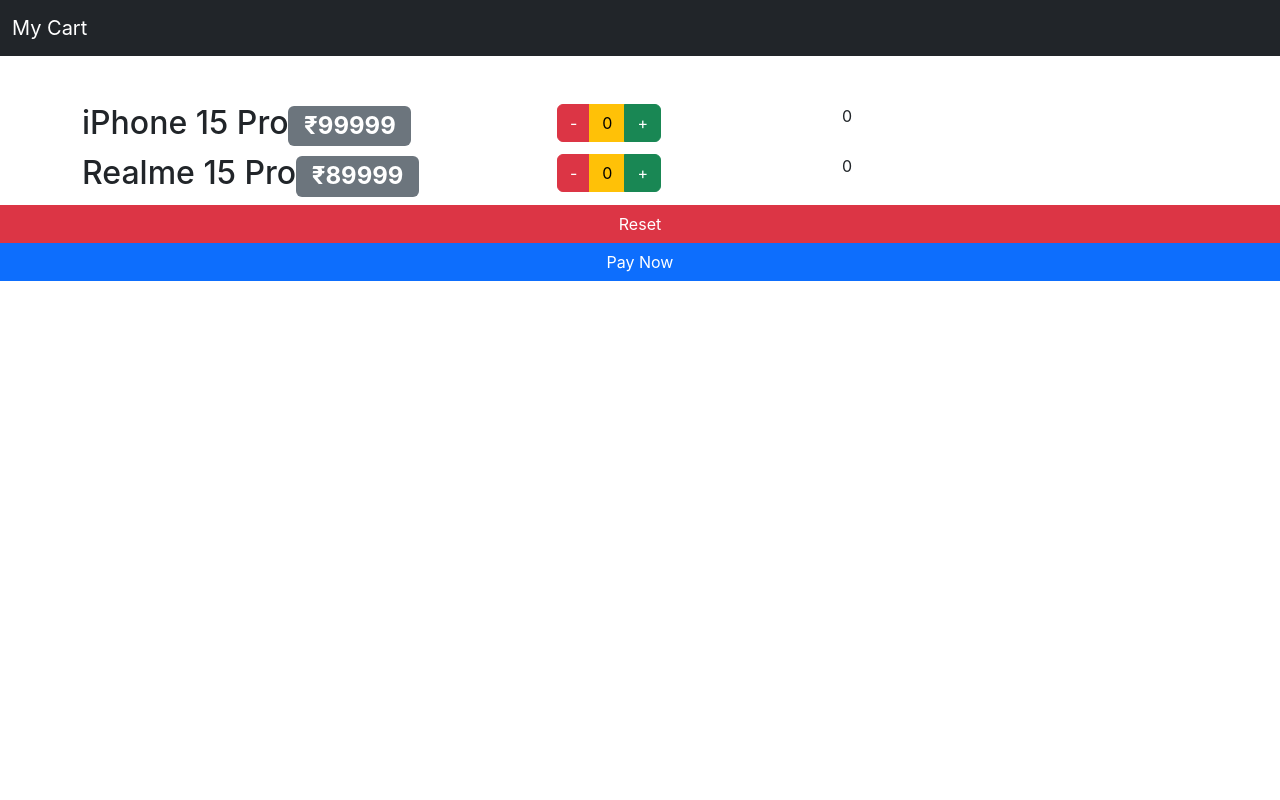
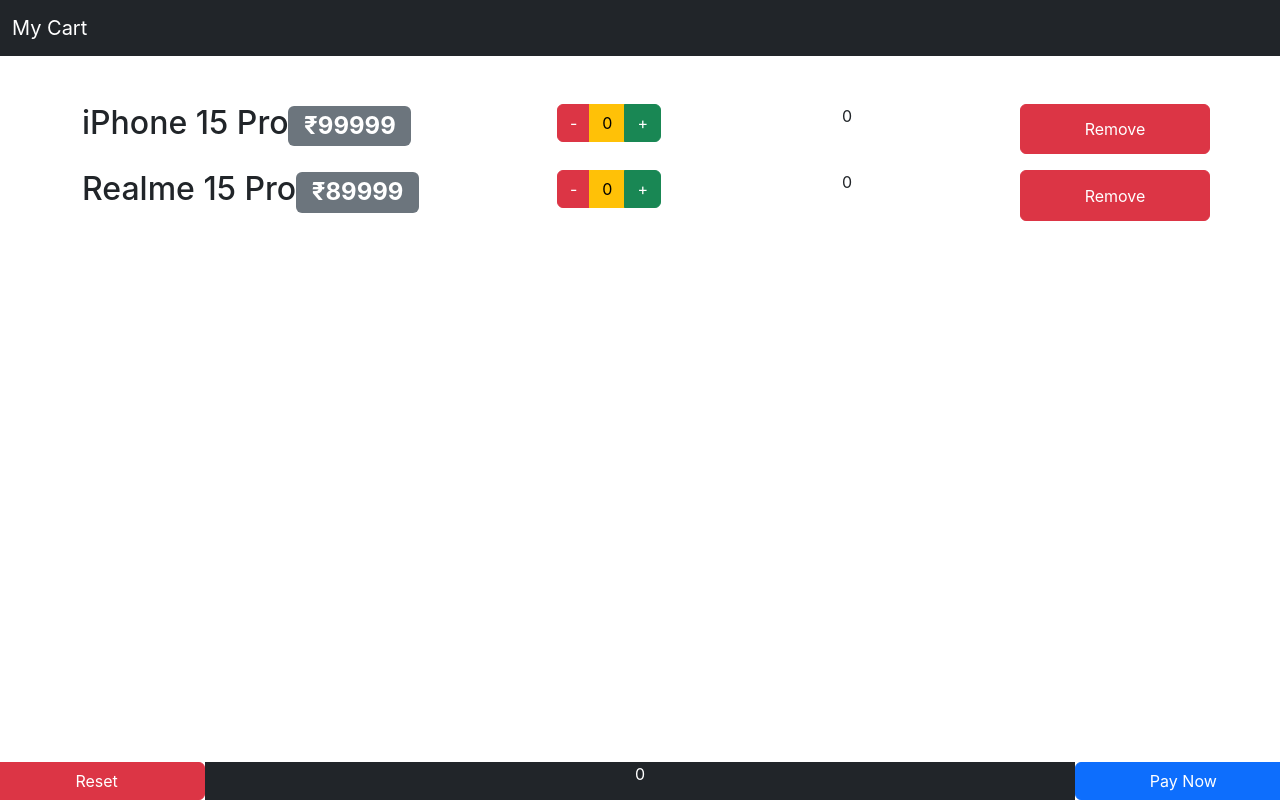
Before and after one commit to bcreativex/shop_cart, a React (Create React App) app: page / in a window 1280 px wide. Built offline with nearby package versions, Linux system fonts and the light colour scheme.

Commit message:
total amount

```diff
--- a/src/App.js
+++ b/src/App.js
@@ -20,20 +20,39 @@ function App() {
   ];
 
   let [productList, setProductList] = useState(products);
+  let [totalAmount, setTotalAmount] = useState(0);
 
   const incrementQuantity = (index) => {
     let newProductList = [...productList];
+    let newTotalAmount = totalAmount;
     newProductList[index].quantity++;
+    newTotalAmount += newProductList[index].price;
+    setTotalAmount(newTotalAmount);
     setProductList(newProductList);
   };
 
   const decrementQuantity = (index) => {
     let newProductList = [...productList];
-    newProductList[index].quantity > 0
-      ? newProductList[index].quantity--
-      : (newProductList[index].quantity = 0);
+    let newTotalAmount = totalAmount;
+
+   if ( newProductList[index].quantity > 0)
+    {
+      newProductList[index].quantity--;
+      newTotalAmount -= newProductList[index].price;
+    }
+    setTotalAmount(newTotalAmount);
     setProductList(newProductList);
   };
+
+  const resetQuantity = () => {
+    let newProductList = [...productList];
+    newProductList.map((products) => {
+      products.quantity = 0
+    })
+    setProductList(newProductList);
+    setTotalAmount(0);
+  }
+
 
   return (
     <>
@@ -45,7 +64,7 @@ function App() {
           decrementQuantity={decrementQuantity}
         />
       </main>
-      <Footer/>
+      <Footer totalAmount={totalAmount} resetQuantity={resetQuantity}/>
     </>
   );
 }
--- a/src/Component/Footer.js
+++ b/src/Component/Footer.js
@@ -2,12 +2,14 @@ import React from 'react'
 
 export default function Footer(props) {
   return (
-    <div className='row'>
-      <button className='btn btn-danger'> Reset </button>
-      <div>
+    <div className='row fixed-bottom'>
+      <button className='btn btn-danger col-2'onClick={() => {
+         props.resetQuantity()
+      }} > Reset </button>
+      <div className='col-8 bg-dark text-white text-center'>
         {props.totalAmount}
       </div>
-      <button className='btn btn-primary'>Pay Now</button>
+      <button className='btn btn-primary col-2'>Pay Now</button>
     </div>
   )
 }
--- a/src/Component/Product.js
+++ b/src/Component/Product.js
@@ -4,7 +4,7 @@ export default function Product(props) {
   function incrementQuantity(index) {}
 
   return (
-    <div className="row">
+    <div className="row  mt-3">
       <div className="col-5">
         <h2>
           {props.product.name}
@@ -36,9 +36,13 @@ export default function Product(props) {
           </button>
         </div>
       </div>
-      <div className="col-4">
+      <div className="col-2">
         {props.product.quantity * props.product.price}
       </div>
-    </div>
+        <button className="col-2 btn btn-danger">
+          Remove
+        </button>
+      </div>
+
   );
 }
```
